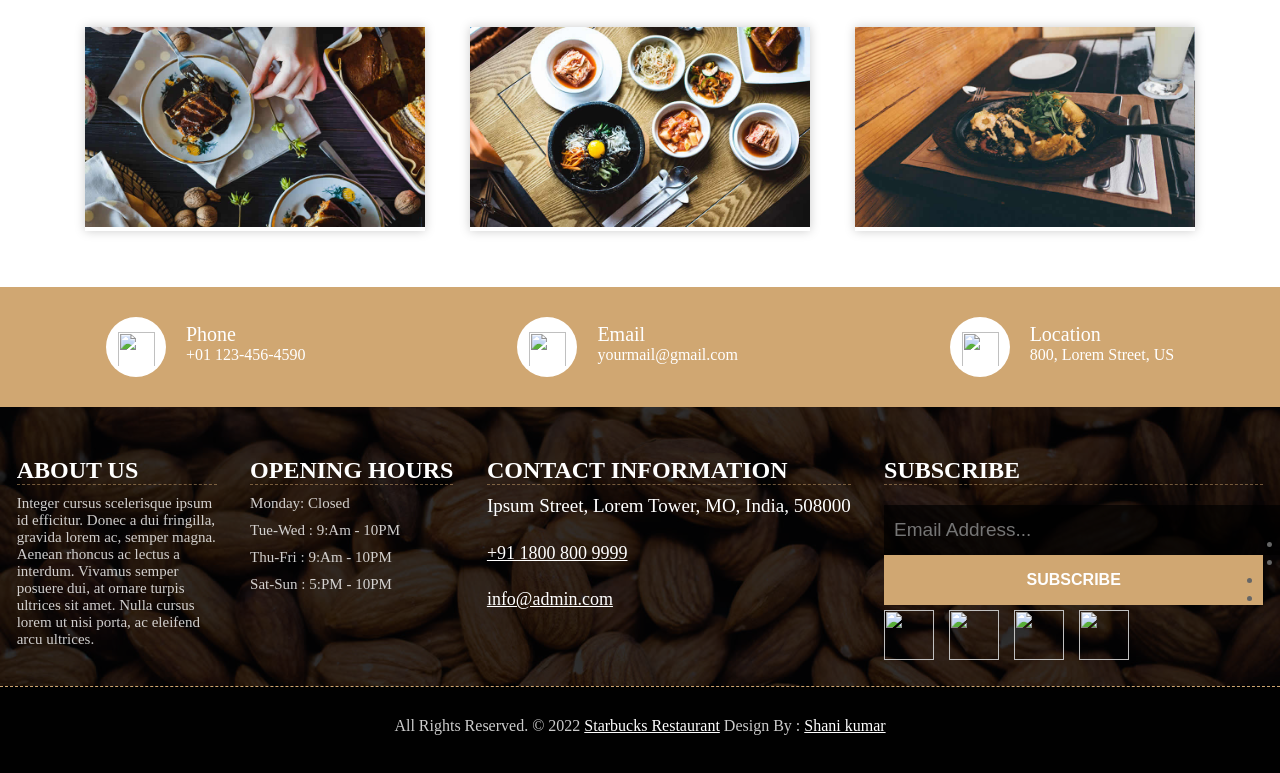
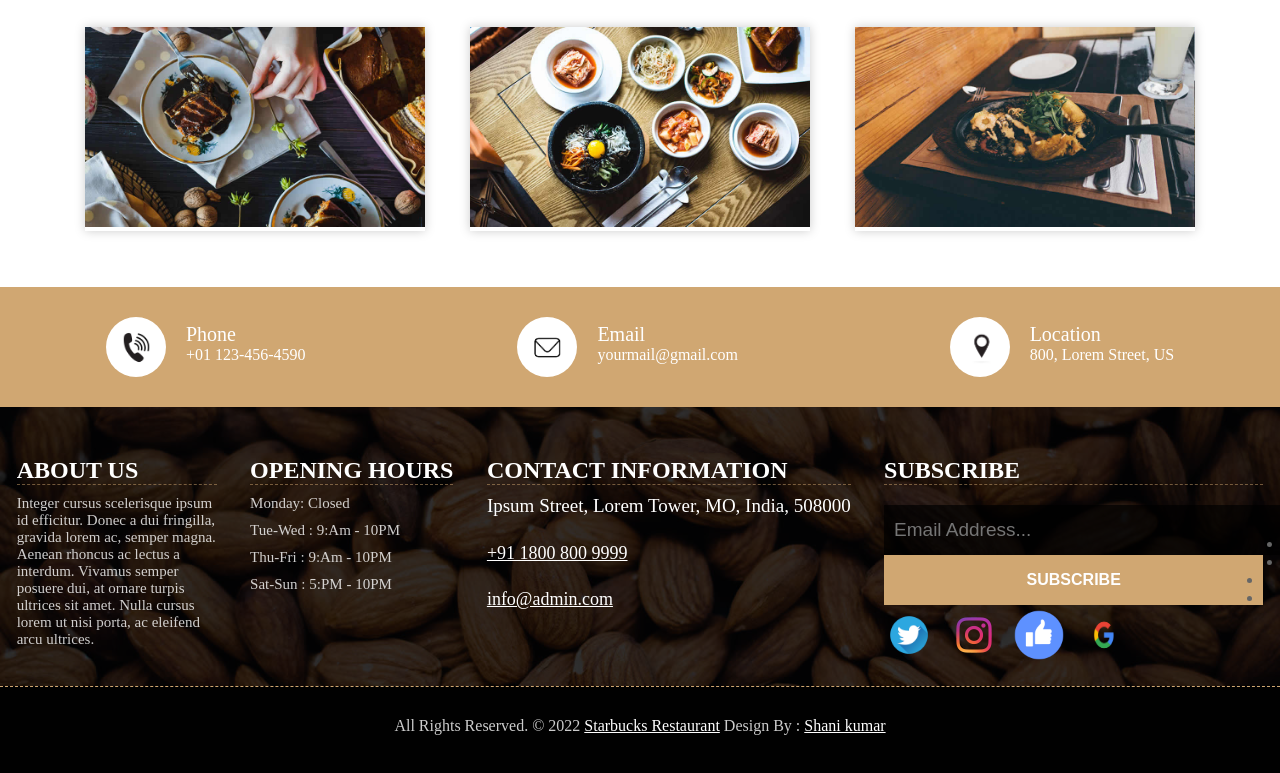
Before and after one commit to Shani-kumar/Restaurant_, a plain HTML site: page index.html in a window 1280 px wide. Shown: the part 2300-3073 px from the top of the page. Drawn offline with Linux system fonts and the light colour scheme; the site is published under a folder, as on GitHub Pages, so addresses that start at the root find nothing.

Commit message:
Update index.html

```diff
--- a/index.html
+++ b/index.html
@@ -225,7 +225,7 @@
 		<div class="container">
 			<div class="row">
 				<div class="col-md-4">
-					<i class="contact-img1"><img src="/images/phone.jpg" alt=""></i>
+					<i class="contact-img1"><img src="images/phone.jpg" alt=""></i>
 					<div class="overflow-hidden">
 						<h4>Phone</h4>
 						<p class="lead">
@@ -234,7 +234,7 @@
 					</div>
 				</div>
 				<div class="col-md-4">
-					<i class="fa fa-envelope"><img src="/images/message.jpg" alt=""></i>
+					<i class="fa fa-envelope"><img src="images/message.jpg" alt=""></i>
 					<div class="overflow-hidden">
 						<h4>Email</h4>
 						<p class="lead">
@@ -243,7 +243,7 @@
 					</div>
 				</div>
 				<div class="col-md-4">
-					<i class="fa fa-map-marker"><img src="/images/location.jpg" alt=""></i>
+					<i class="fa fa-map-marker"><img src="images/location.jpg" alt=""></i>
 					<div class="overflow-hidden">
 						<h4>Location</h4>
 						<p class="lead">
@@ -291,13 +291,13 @@
 					</div>
 					<ul class="list-inline f-social">
 						<li class="list-inline-item"><a href="#"><i class="fa fa-facebook" aria-hidden="true"><img
-										src="/images/twitter1.png" alt=""></i></a></li>
+										src="images/twitter1.png" alt=""></i></a></li>
 						<li class="list-inline-item"><a href="#"><i class="fa fa-twitter" aria-hidden="true"><img
-										src="/images/instagram.png" alt=""></i></a></li>
+										src="images/instagram.png" alt=""></i></a></li>
 						<li class="list-inline-item"><a href="#"><i class="fa fa-linkedin" aria-hidden="true"><img
-										src="/images/facebook.png" alt=""></i></a></li>
+										src="images/facebook.png" alt=""></i></a></li>
 						<li class="list-inline-item"><a href="#"><i class="fa fa-google-plus" aria-hidden="true"><img
-										src="/images/google.png" alt=""></i></a></li>
+										src="images/google.png" alt=""></i></a></li>
 
 					</ul>
 				</div>
```
